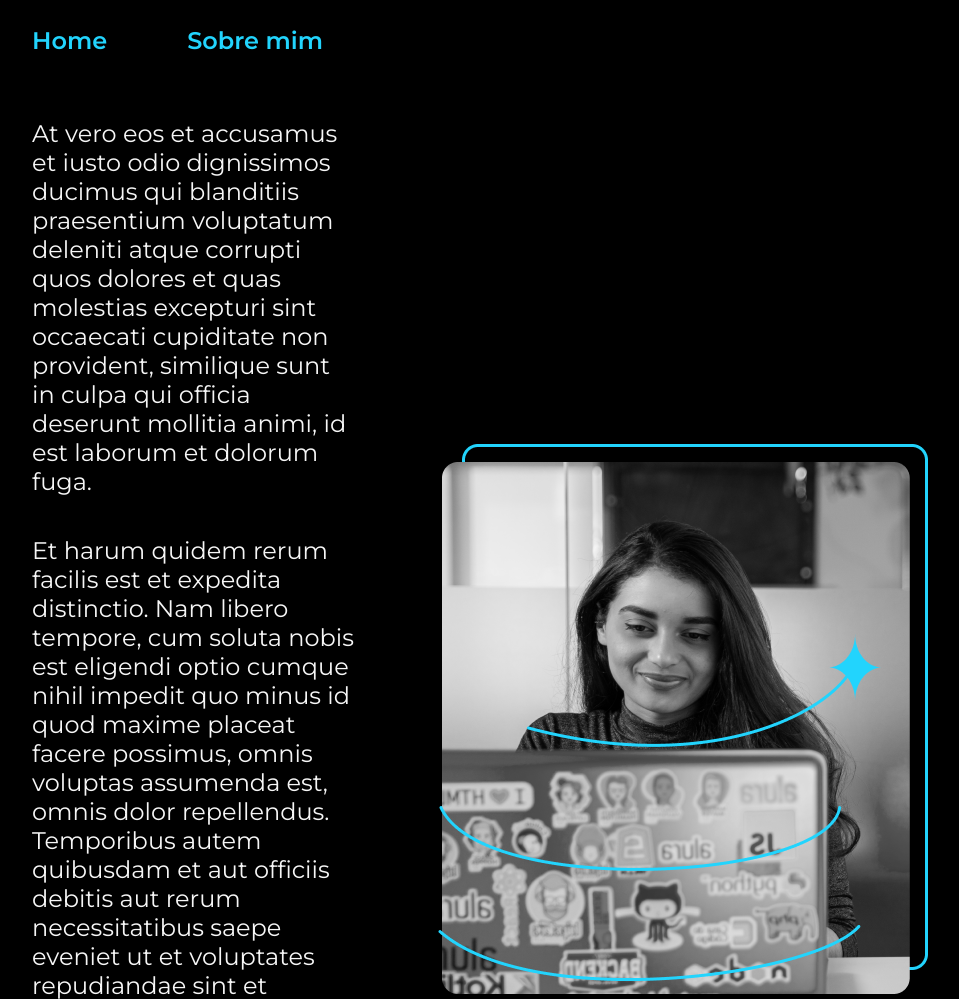
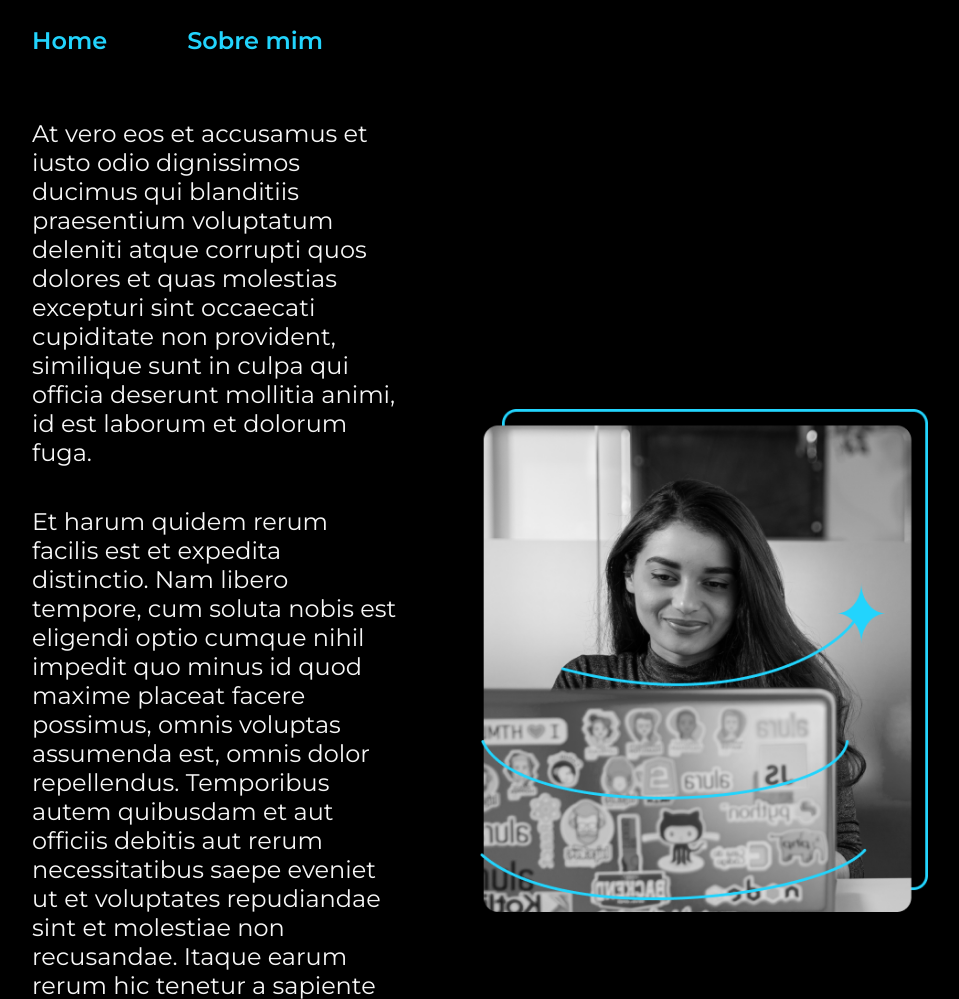
Before and after one commit to WilliamDemes/portifolio, a plain HTML site: page about.html in a window 1280 px wide. Shown: the top 999 px of the page, without its empty margins (160-1119 px from the left). Drawn offline with Linux system fonts and the light colour scheme.

Commit message:
Update about.html

```diff
--- a/about.html
+++ b/about.html
@@ -20,7 +20,7 @@
             <p class="apresentacao__conteudo__paragrafo">Et harum quidem rerum facilis est et expedita distinctio. Nam libero tempore, cum soluta nobis est eligendi optio cumque nihil impedit quo minus id quod maxime placeat facere possimus, omnis voluptas assumenda est, omnis dolor repellendus. Temporibus autem quibusdam et aut officiis debitis aut rerum necessitatibus saepe eveniet ut et voluptates repudiandae sint et molestiae non recusandae. Itaque earum rerum hic tenetur a sapiente delectus, ut aut reiciendis voluptatibus maiores alias consequatur aut perferendis doloribus asperiores ipsum delis forum birol parela maxime infena. Excepteur sint occaecat cupidatat non.
             </p>
         </section>
-        <img src="./Assets/Imagem.png" alt="imagem figman">
+        <img class="apresentacao__imagem" src="./Assets/Imagem.png" alt="imagem figman">
     </main>
     <footer>
         <p class="rodape">Desenvolvido por William Demes.</p>
```
